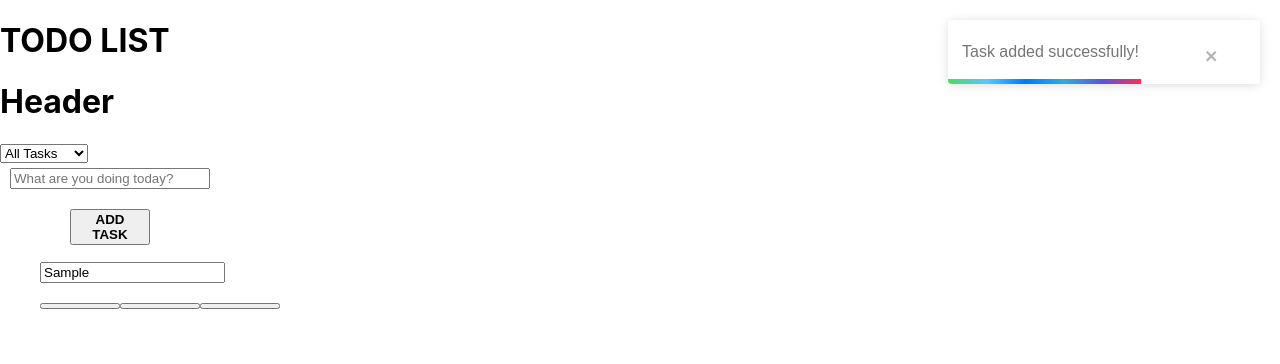
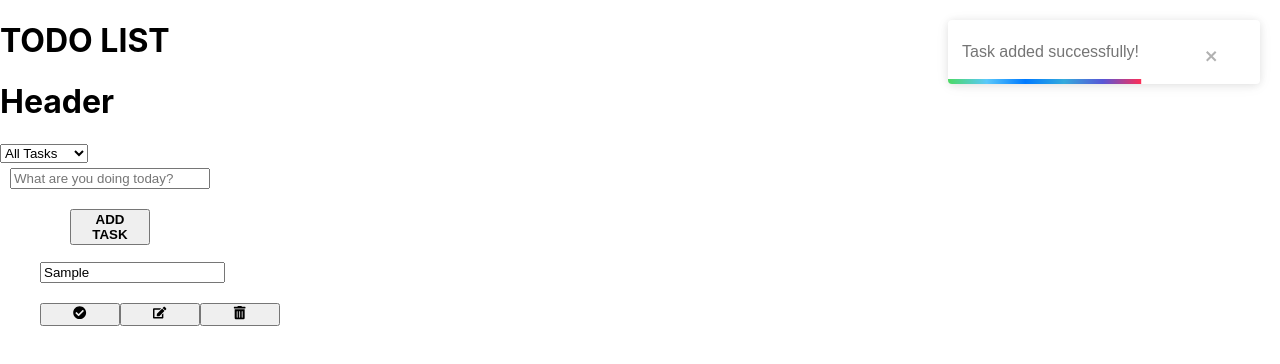
Before and after one commit to MelynAtieno/TO-DO-LIST, a React (Create React App) app: page / in a window 1280 px wide. Both pictures are taken after typing "Sample" into the empty fields and a click on the button "ADD TASK". Shown: the top 364 px of the page. Built offline with nearby package versions, Linux system fonts and the light colour scheme.

Commit message:
add icons

```diff
--- a/src/Components/TaskList.js
+++ b/src/Components/TaskList.js
@@ -1,5 +1,6 @@
 import React from 'react'
 //import TaskItem from './TaskItem';
+import { FaCheckCircle, FaEdit, FaTrashAlt } from 'react-icons/fa';
 
 
 function TaskList({todos, setTodos}) {
@@ -14,10 +15,16 @@ function TaskList({todos, setTodos}) {
                 <input type="text" className='list-item' value={todo.title} onChange={(e) => e.preventDefault()} >
 
                 </input>
-                <div>
-                    <button className='btn-complete'></button>
-                    <button className='btn-edit'><i></i></button>
-                    <button className='btn-delete'><i></i></button>
+                <div className='icons'>
+                    <button className='btn-complete'>
+                    <FaCheckCircle />
+                    </button>
+                    <button className='btn-edit'>
+                      <FaEdit />
+                    </button>
+                    <button className='btn-delete'>
+                      <FaTrashAlt />
+                    </button>
                 </div>
             </ul>
         ))
```
